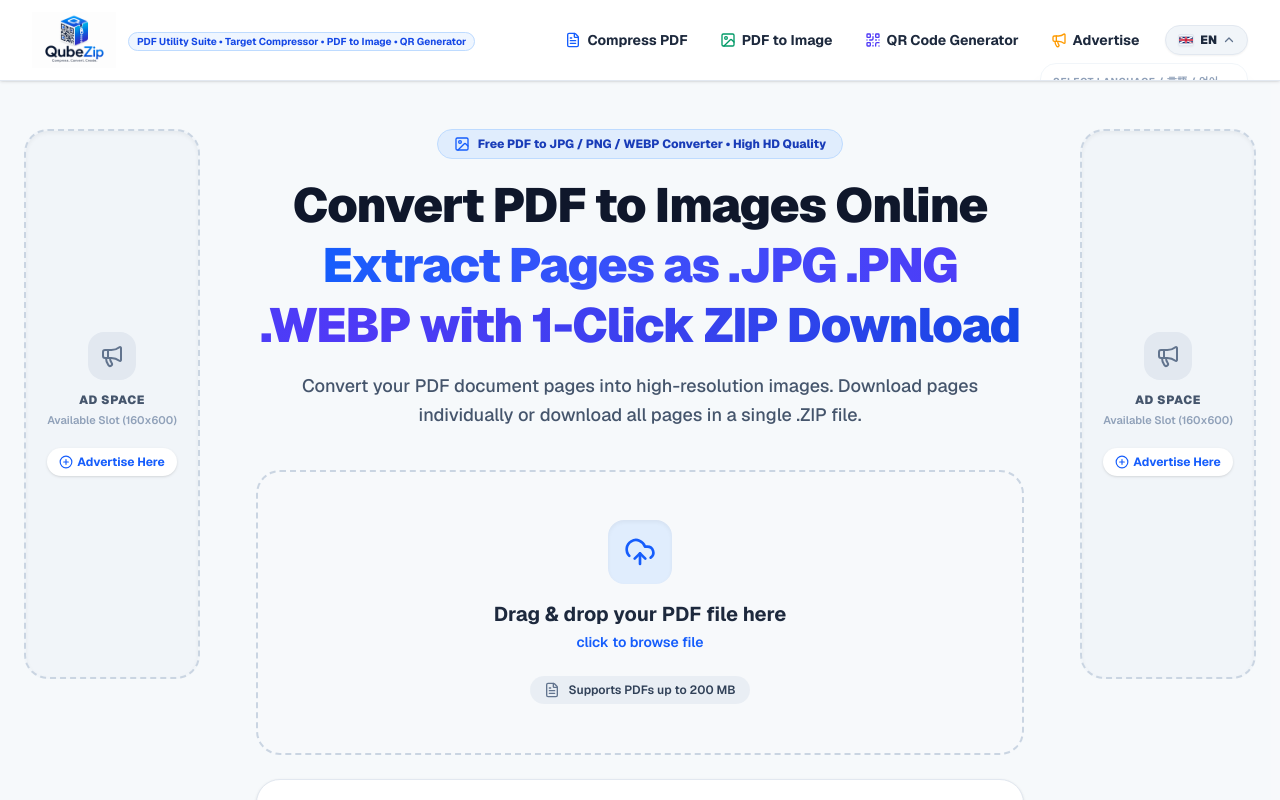
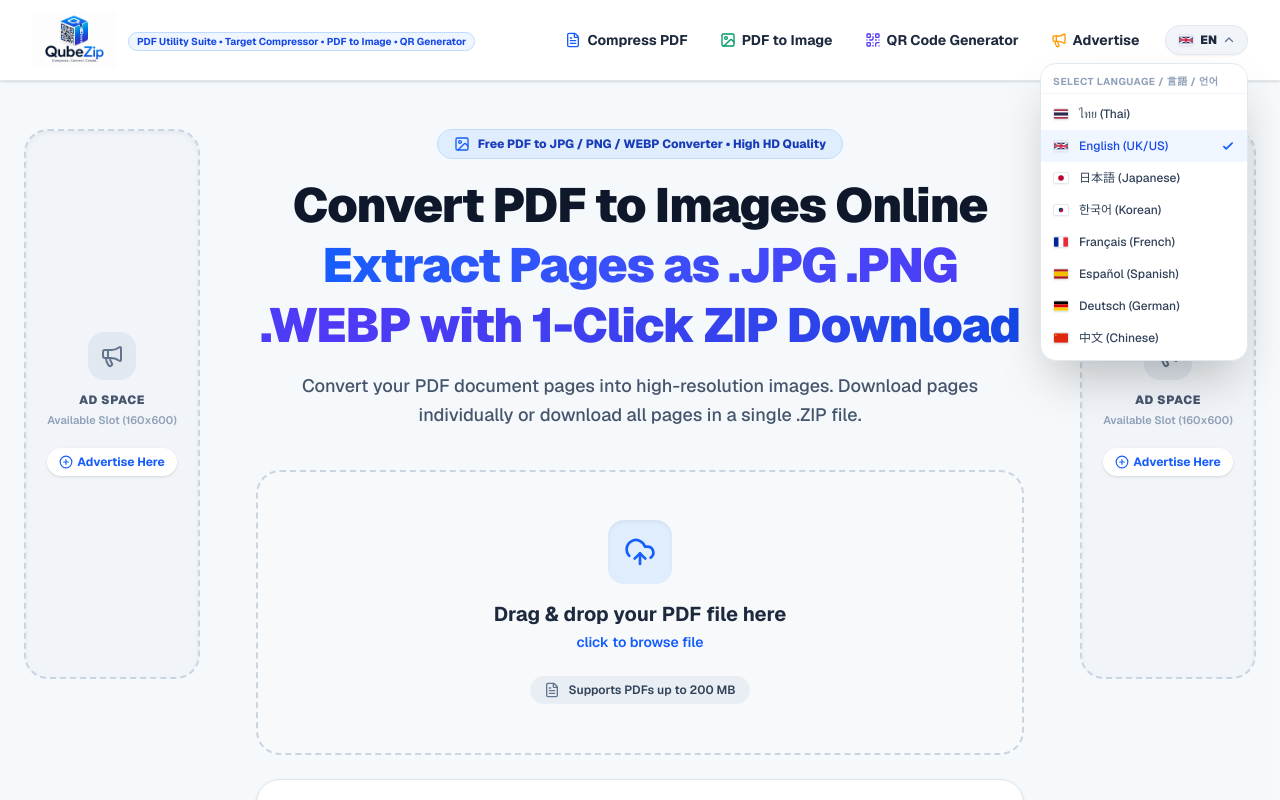
Before and after one commit to Niceppn/EasyFile, a Next.js app: page /pdf-to-image in a window 1280 px wide. Both pictures are taken after a click on the button "EN". Shown: the top 800 px of the page. Built offline with nearby package versions, Linux system fonts and the light colour scheme.

Commit message:
Fix LanguageSwitcher dropdown menu position overflow and max-height scrolling

```diff
--- a/src/components/Header.tsx
+++ b/src/components/Header.tsx
@@ -12,7 +12,7 @@ export function Header() {
   const [mobileMenuOpen, setMobileMenuOpen] = useState(false);
 
   return (
-    <header className="sticky top-0 z-50 bg-white/95 backdrop-blur-md border-b border-slate-200 shadow-sm w-full overflow-x-hidden">
+    <header className="sticky top-0 z-50 bg-white/95 backdrop-blur-md border-b border-slate-200 shadow-sm w-full">
       <div className="max-w-7xl mx-auto px-4 sm:px-6 lg:px-8 h-16 sm:h-20 flex items-center justify-between">
         {/* Brand Logo */}
         <Link href="/" className="flex items-center gap-3 hover:opacity-95 transition-opacity flex-shrink-0">
@@ -68,8 +68,8 @@ export function Header() {
             <span>{t.navContactAd}</span>
           </Link>
 
-          {/* TH / EN Language Switcher */}
-          <div className="ml-1">
+          {/* Language Switcher Dropdown */}
+          <div className="ml-1 relative">
             <LanguageSwitcher />
           </div>
         </nav>
@@ -80,7 +80,7 @@ export function Header() {
           <button
             onClick={() => setMobileMenuOpen(!mobileMenuOpen)}
             aria-label="Toggle Mobile Menu"
-            className="p-2 rounded-xl bg-slate-100 hover:bg-slate-200 text-slate-700 transition-colors"
+            className="p-2 rounded-xl bg-slate-100 hover:bg-slate-200 text-slate-700 transition-colors cursor-pointer"
           >
             {mobileMenuOpen ? <X className="w-5 h-5" /> : <Menu className="w-5 h-5" />}
           </button>
--- a/src/components/LanguageSwitcher.tsx
+++ b/src/components/LanguageSwitcher.tsx
@@ -152,8 +152,8 @@ export function LanguageSwitcher() {
 
       {/* Language Selector Dropdown Menu */}
       {isOpen && (
-        <div className="absolute right-0 mt-2 w-52 bg-white rounded-2xl shadow-xl border border-slate-100 z-50 py-1.5 animate-in fade-in slide-in-from-top-2 duration-150">
-          <div className="px-3 py-1 text-[10px] font-bold tracking-wider text-slate-400 uppercase border-b border-slate-100 mb-1">
+        <div className="absolute right-0 top-full mt-2 w-52 bg-white rounded-2xl shadow-2xl border border-slate-200 z-[100] py-1.5 max-h-[65vh] overflow-y-auto">
+          <div className="px-3 py-1 text-[10px] font-bold tracking-wider text-slate-400 uppercase border-b border-slate-100 mb-1 sticky top-0 bg-white">
             Select Language / 言語 / 언어
           </div>
           {LANGUAGES.map((lang) => (
```
